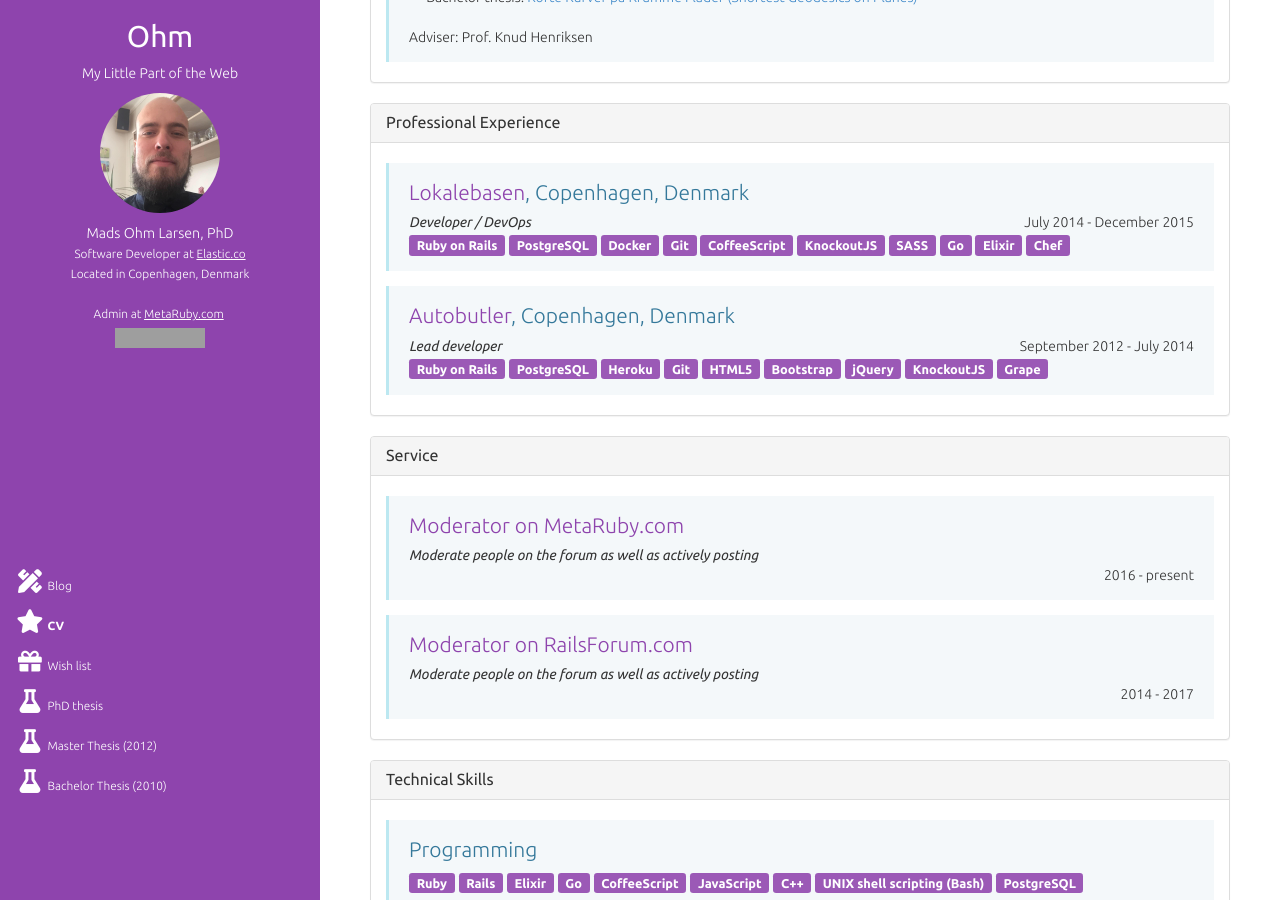
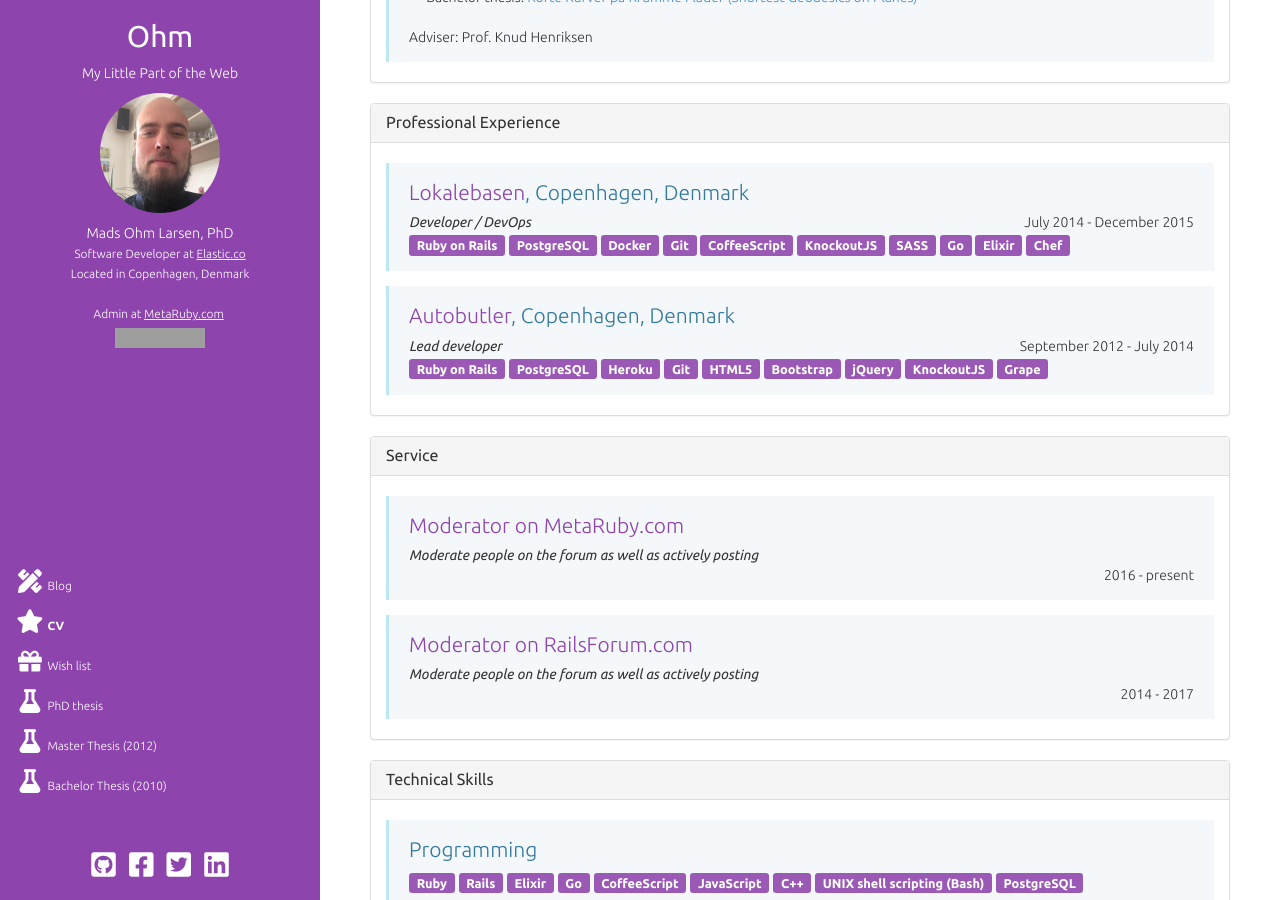
Before and after one commit to omegahm/omegahm.github.io, a Jekyll site: the page built from cv.html, in a window 1280 px wide and 900 px high, scrolled down 592 px. Built offline with Jekyll 4.4.1, drawn with Linux system fonts in a browser that asks for light colours; nearby versions of some CDN libraries; grey boxes are pictures that could not be loaded.

Commit message:
Fix social icons

```diff
--- a/_includes/footer.html
+++ b/_includes/footer.html
@@ -18,23 +18,19 @@
 
         <nav class="links">
           <a href="https://github.com/omegahm">
-            <i class="fa fa-github-square fa-2x"></i>
+            <i class="fab fa-github-square fa-2x"></i>
           </a>
 
           <a href="https://facebook.com/omegahm">
-            <i class="fa fa-facebook-square fa-2x"></i>
+            <i class="fab fa-facebook-square fa-2x"></i>
           </a>
 
           <a href="https://twitter.com/madsohm">
-            <i class="fa fa-twitter-square fa-2x"></i>
+            <i class="fab fa-twitter-square fa-2x"></i>
           </a>
 
           <a href="https://dk.linkedin.com/in/madsohm">
-            <i class="fa fa-linkedin-square fa-2x"></i>
-          </a>
-
-          <a href="https://plus.google.com/+MadsOhmLarsen" rel="author">
-            <i class="fa fa-google-plus-square fa-2x"></i>
+            <i class="fab fa-linkedin fa-2x"></i>
           </a>
         </nav>
       </footer>
```
